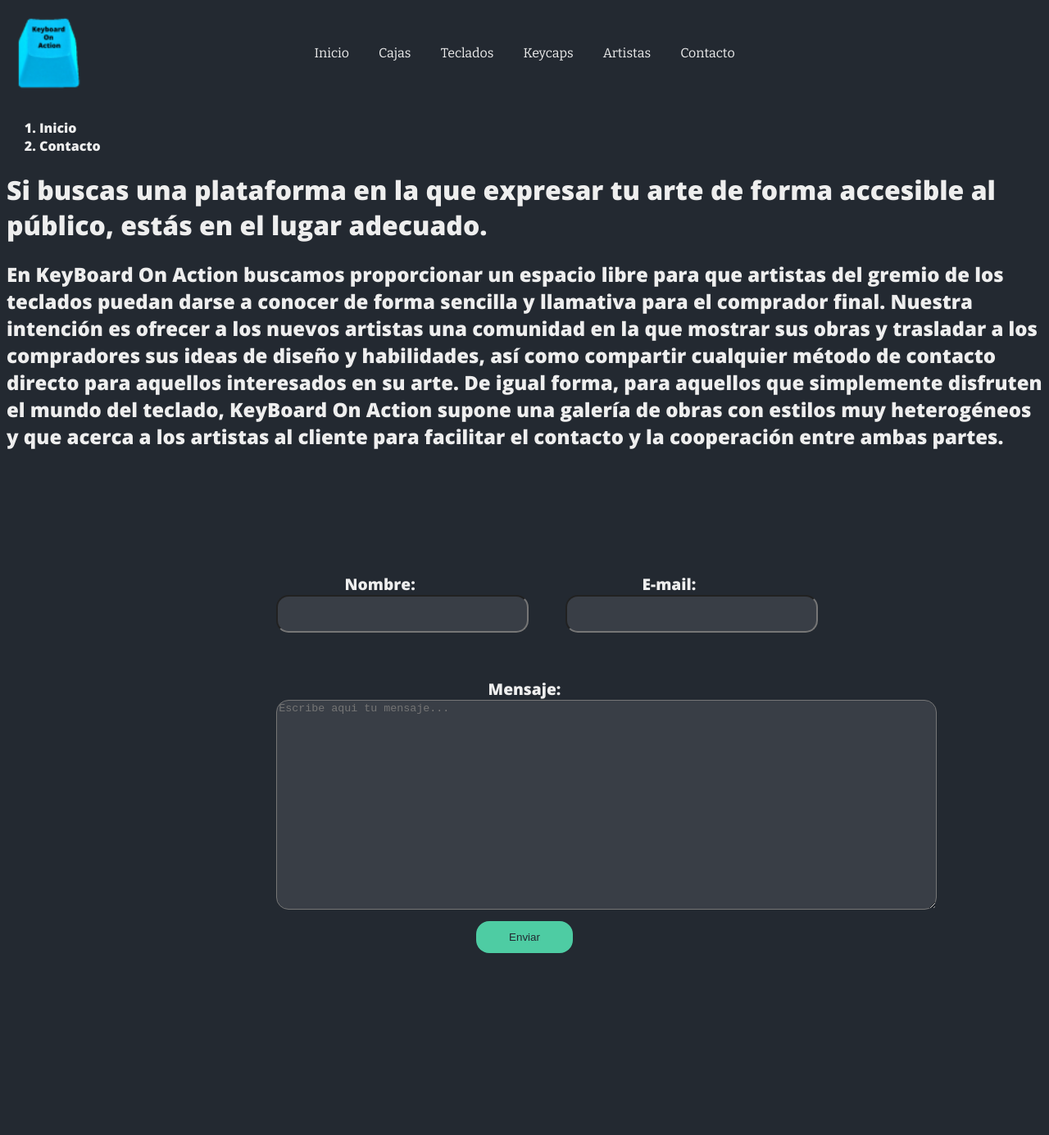
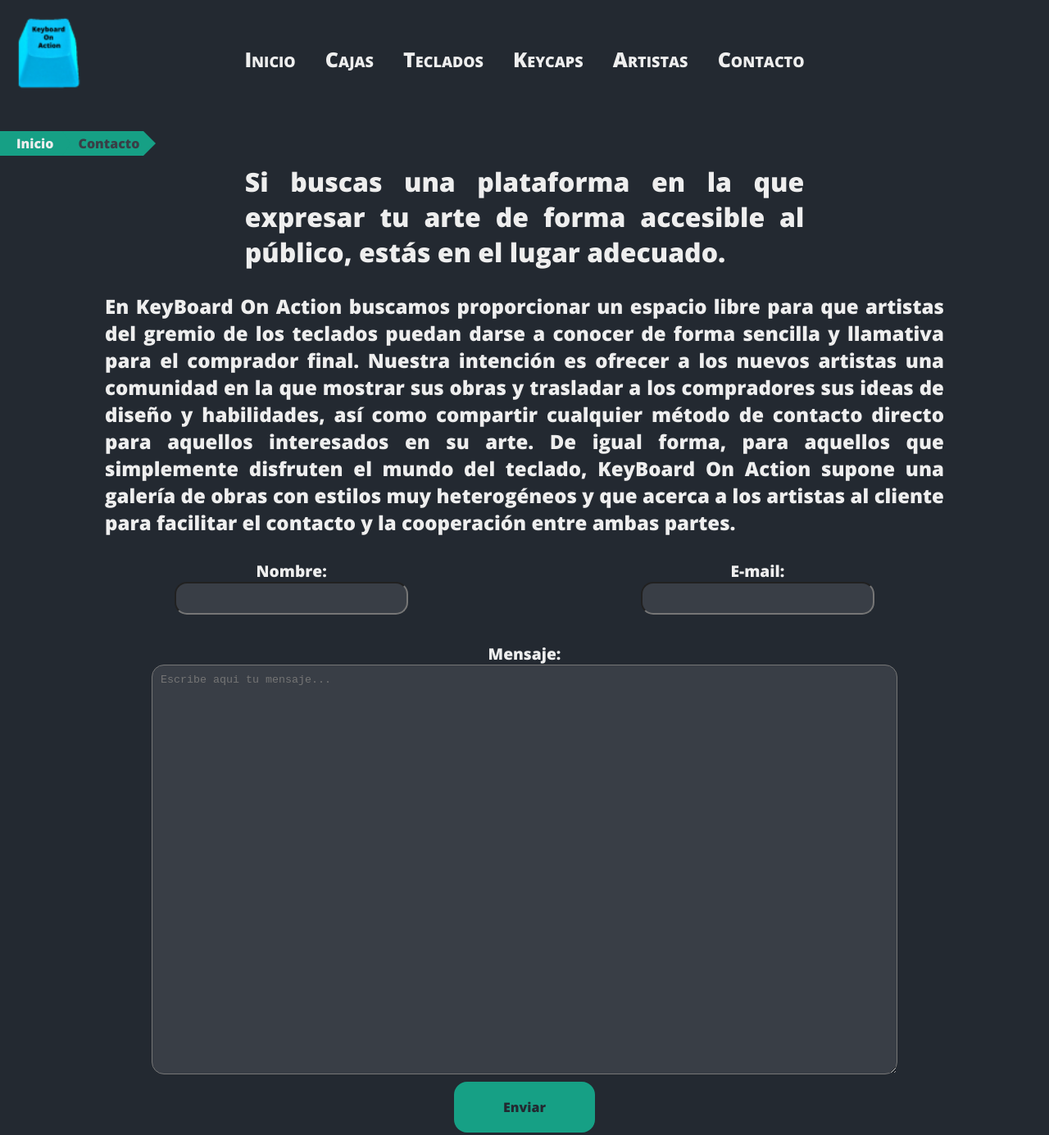
Before and after one commit to davidmacar/keyboard-on-action, a plain HTML site: page paginas/contacto/contacto.html in a window 1280 px wide. Shown: the whole page at 82% size. Before the commit the page ends 1175 px from the top, so only its background shows below. Drawn offline with nearby package versions, Linux system fonts and the light colour scheme.

Commit message:
Merge branch 'practica_2' of https://github.com/davidmacar/keyboard-on-action into practica_2

```diff
--- a/paginas/contacto/contacto.html
+++ b/paginas/contacto/contacto.html
@@ -8,41 +8,28 @@
 
 	<style>
 		/**/
-		.grid_resumen {
+		.grid_layout{
 			display: grid;
 			justify-content: center;
-			grid-template-areas:    "titulo texto"
-									"subtitulo texto"
-									"subtitulo texto";
-			grid-gap: 5px;
-			grid-template-columns: 35% 35%;
-			grid-column-gap: 300px;
-			margin-top: 75px;
+			grid-template-areas: "titulo titulo"
+								 "subtitulo subtitulo"
+								 "nombre mail"
+								 "mensaje mensaje"
+								 "enviar enviar";
+			grid-template-columns: 45% 45%;
 		}
+
 		.titulo {
 			grid-area: titulo;
+			text-align: justify;
 			word-wrap: normal;
-			text-align: center;
+			margin: 0 20%;
 		}
+
 		.subtitulo {
 			grid-area: subtitulo;
-			text-align: center;
-		}
-		.texto {
-			grid-area: texto;
-			text-align: center;
-		}
-
-		.grid_contacto{
-			display: grid;
-			justify-content: center;
-			grid-template-areas:    "nombre mail"
-									"mensaje mensaje"
-									"enviar enviar";
-			grid-gap: 5px;
-			grid-template-columns: 20% 20%;
-			grid-column-gap: 100px;
-			margin-top: 150px;
+			text-align: justify;
+			margin: 2.5% 5%;
 		}
 
 		.nombre{
@@ -66,20 +53,46 @@
 		}
 
 		.boton{
-			background-color: #4ecca3;
+			background-color: #16a085;
 			border: none;
 			color: #232931;
-			padding: 12px 40px;
+			padding: 20px 60px;
 			text-align: center;
 			text-decoration: none;
 			display: inline-block;
 			margin: 4px 2px;
 			cursor: pointer;
 			border-radius: 16px;
+			font-family: 'Open Sans', sans-serif;
+			font-size: medium;
 		}
 
 		.boton:hover{
-			background-color:turquoise;
+			background-color:#4ecca3;
+		}
+
+		.label{
+			font-size: larger;
+		}
+
+		.input_datos{
+			width: 50%;
+			height: 40px;
+			border-radius: 15px;
+			background-color: #393e46;
+			color: #eeeeee;
+			padding: 10px;
+			box-sizing: border-box;
+		}
+
+		.input_mensaje{
+			background-color: #393e46;
+			color: #eeeeee;
+			width: 80%;
+			height: 500px;
+			border-radius: 15px;
+			padding: 10px;
+			box-sizing: border-box;
 		}
 	</style>
 
@@ -89,51 +102,60 @@
 		<!--Cabecera-->
 		<img id="logo_menu"  src="/imagenes/logo.png" width="100" height="100" alt="Logo de la plataforma">
 		<ul id="navVar">
-			<li class="nav"><a class="nav" href="/index.html">Inicio</a> </li>
-			<li class="nav"><a class="nav" href="/paginas/cajas/cajas.html">Cajas</a> </li>
-			<li class="nav"><a class="nav" href="/paginas/teclados/teclados.html">Teclados</a> </li>
-			<li class="nav"><a class="nav" href="/paginas/keycaps/keycaps.html">Keycaps</a> </li>
-			<li class="nav"><a class="nav" href="/paginas/artistas/artistas.html">Artistas</a> </li>
-			<li class="nav"><a class="nav" href="/paginas/contacto/contacto.html">Contacto</a> </li>
+			<li class="nav"><a href="/index.html">Inicio</a> </li>
+			<li class="nav"><a href="/paginas/cajas/cajas.html">Cajas</a> </li>
+			<li class="nav"><a href="/paginas/teclados/teclados.html">Teclados</a> </li>
+			<li class="nav"><a href="/paginas/keycaps/keycaps.html">Keycaps</a> </li>
+			<li class="nav"><a href="/paginas/artistas/artistas.html">Artistas</a> </li>
+			<li class="nav"><a href="/paginas/contacto/contacto.html">Contacto</a> </li>
 		</ul>
 
 		<!--Breadcrumbs-->
-		<ol>
-			<li><a href="/index.html">Inicio</a></li>
-			<li><a>Contacto</a></li>
-		</ol>
+		<div class="breadcrumb">
+			<a href="/index.html">Inicio</a>
+			<a>Contacto</a>
+		</div>
 
-		<h1>
-			Si buscas una plataforma en la que expresar tu arte de forma accesible al público, estás en el lugar adecuado.
-		</h1>
+		<div class="grid_layout">
+			<h1 class="titulo">
+				Si buscas una plataforma en la que expresar tu arte de forma accesible al público, estás en el lugar adecuado.
+			</h1>
 
-		<h2>
-			En KeyBoard On Action buscamos proporcionar un espacio libre para que artistas del gremio de los teclados puedan darse a conocer de forma sencilla y llamativa para el comprador final. Nuestra intención es ofrecer a los nuevos artistas una comunidad en la que mostrar sus obras y trasladar a los compradores sus ideas de diseño y habilidades, así como compartir cualquier método de contacto directo para aquellos interesados en su arte. De igual forma, para aquellos que simplemente disfruten el mundo del teclado, KeyBoard On Action supone una galería de obras con estilos muy heterogéneos y que acerca a los artistas al cliente para facilitar el contacto y la cooperación entre ambas partes.
-		</h2>
+			<h2 class="subtitulo">
+				En KeyBoard On Action buscamos proporcionar un espacio libre para que artistas del gremio de los teclados puedan darse a conocer de forma sencilla y llamativa para el comprador final. Nuestra intención es ofrecer a los nuevos artistas una comunidad en la que mostrar sus obras y trasladar a los compradores sus ideas de diseño y habilidades, así como compartir cualquier método de contacto directo para aquellos interesados en su arte. De igual forma, para aquellos que simplemente disfruten el mundo del teclado, KeyBoard On Action supone una galería de obras con estilos muy heterogéneos y que acerca a los artistas al cliente para facilitar el contacto y la cooperación entre ambas partes.
+			</h2>
 
-		<div class="grid_contacto">
 			<div class="nombre">
 				<form>
-					<label style="font-size: larger;" for="nombre">Nombre:</label><br>
-					<input id="textoNombre" style="width: 300px; height: 40px; border-radius: 15px; background-color: #393e46; flex-wrap: wrap; color: #eeeeee;" type="text" id="nombre">
+					<label class="label" for="nombre">Nombre:</label>
+					<br>
+					<input class="input_datos" id="textoNombre"  type="text" >
 				</form>
 			</div>
+
 			<div class="mail">
 				<form>
-					<label style="font-size: larger;" for="mail">E-mail:</label><br>
-					<input id="textoEmail" style="width: 300px; height: 40px; border-radius: 15px; background-color: #393e46; flex-wrap: wrap; color: #eeeeee;" type="text" id="mail">
+					<label class="label" for="mail">E-mail:</label>
+					<br>
+					<input class="input_datos" id="textoEmail" type="text" id="mail">
 				</form>
 			</div>
-			<div class="mensaje" style="margin-top: 50px;">
+
+			<div class="mensaje" style="margin-top: 3%;">
 				<form>
-					<label style="font-size: larger; margin-top: 100px;" for="mensaje">Mensaje:</label><br>
-					<textarea id="textoEnviar"  placeholder="Escribe aqui tu mensaje..." style="background-color: #393e46; color: #eeeeee; width: 800px; height: 250px; border-radius: 15px;" id="mensaje" name="mensaje"></textarea>
+					<label class="label" for="mensaje">Mensaje:</label>
+					<br>
+					<textarea class="input_mensaje" id="mensaje"  placeholder="Escribe aqui tu mensaje..."  name="mensaje"></textarea>
 				</form>
 			</div>
+
 			<div class="enviar">
 				<button id="btnEnviar" class="boton">Enviar</button>
 			</div>
+
 		</div>
+
+
 
 
 	</body>
--- a/style.css
+++ b/style.css
@@ -14,10 +14,13 @@ body{
     color: #eeeeee;
     font-family: 'Open Sans', sans-serif;
 }
+
 a{
     color: #eeeeee;
     text-decoration: none;
 }
+
+/*Barra de navegacion*/
 
 #navVar{
     width: 100%;
@@ -31,26 +34,29 @@ li.nav{
     display: inline-block;
 }
 
-li.nav a.nav{
+
+li.nav a{
     display: block;
-    font-family: 'Bitter', serif;
+
+    font-variant: small-caps;
+    font-weight: bold;
+    font-size: 25px;
     color: #eeeeee;
     text-align: center;
     padding: 14px 16px;
     text-decoration: none;
 }
 
-li.nav a.nav:after{
+li.nav a:after{
     display: block;
     content: '';
     border-bottom: 2px groove #4ecca3;
     transform: scaleX(0);
     margin-top: 14px;
-    /*padding: 14px 16px;*/
     transition: transform 250ms ease-in-out;
 }
 
-li.nav a.nav:hover:not(#active):after {
+li.nav a:hover:not(#active):after {
     transform: scaleX(1);
 }
 
@@ -69,6 +75,7 @@ li.nav a.active{
     position: absolute;
 }
 
+/*Páginas de productos*/
 .flex-contenedor{
     display: flex;
     flex-wrap: wrap;
@@ -94,7 +101,6 @@ li.nav a.active{
 .flex-opcion-menu:hover{
     margin-left: -5px;
     margin-right: -5px;
-    margin-bottom: -5px;
     margin-top: -5px;
 }
 
@@ -107,7 +113,6 @@ li.nav a.active{
     border-style: solid;
 }
 
-/**/
 .flex-a{
     padding: 0px 75px;
 }
@@ -137,9 +142,6 @@ li.nav a.active{
     border-width: 5px;
     border-style: solid;
 }
-/**/
-
-
 
 #flex-active{
     margin-left: -5px;
@@ -168,7 +170,6 @@ li.nav a.active{
 .flex-item:hover{
     margin-left: -5px;
     margin-right: -5px;
-    margin-bottom: -5px;
     margin-top: -5px;
 }
 
@@ -193,3 +194,73 @@ li.nav a.active{
         flex-direction: column;
     }
 }
+
+/*Breadcrumbs*/
+/*No se activa al pasar por el before*/
+
+.breadcrumb {
+    line-height: 30px;
+    height: 30px;
+    margin: 0 10px 10px -8px; /*Margen izquierdo -8px (el margen predeterminado del body)*/
+}
+.breadcrumb > a {
+    position: relative;
+    float: left;
+    background: #16a085;
+    padding: 0 10px 0 20px;
+    transition: all 0.1s ease-in-out;
+}
+.breadcrumb > a:before {
+    content: "";
+    left: 0;
+    top: 0;
+    display: block;
+    position: absolute;
+    border-width: 15px 0 15px 10px;
+    border-style: solid;
+    border-color: transparent transparent transparent #16a085;
+    transition: all 0.1s ease-in-out;
+}
+
+
+.breadcrumb > a:hover, .breadcrumb > a .active {
+    background: #4ecca3;
+    color: #eeeeee;
+}
+
+.breadcrumb > a:hover + a:before, .breadcrumb > a .active + a:before {
+    border-color: transparent transparent transparent #4ecca3;
+}
+
+.breadcrumb > a:first-child {
+    /*Para el primer elemento de los breadcrumbs (antes era para ponerle un margen redondeado  la izuqierda)*/
+}
+
+.breadcrumb > a:last-child{
+    color: #393e46;
+}
+
+.breadcrumb > a:first-child:before {
+    display: none;
+}
+
+.breadcrumb > a:last-child {
+    padding-right: 20px;
+    border-radius: 0 4px 4px 0;
+}
+
+.breadcrumb > a:last-child:after{
+    content: "";
+    right: 0;
+    top: 0;
+    display: block;
+    position: absolute;
+    border-width: 15px 0 15px 15px;
+    border-style: solid;
+    border-color: #232931 transparent #232931 #16a085;
+    transition: all 0.1s ease-in-out;
+}
+
+.breadcrumb a:hover::after {
+    border-color: #232931 transparent #232931 #4ecca3;
+}
```
Also changed, not shown: paginas/productos/producto.html (+53 -43 lines), paginas/teclados/teclados.html (+16 -12 lines).
